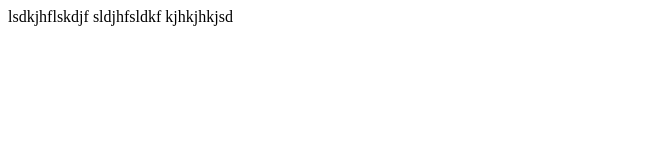
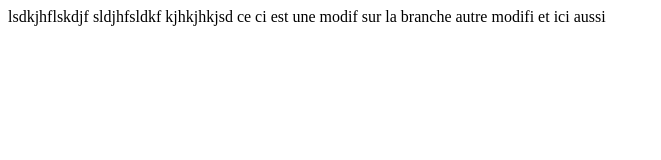
Before and after one commit to MohamedMessabihi/TP2, a plain HTML site: page index.html in a window 1280 px wide. Shown: the whole page, without its empty margins (0-661 px from the left). Drawn offline with Linux system fonts and the light colour scheme.

Commit message:
mofid autremodi

```diff
--- a/index.html
+++ b/index.html
@@ -8,6 +8,6 @@
 </head>
 <body>
 	  kjhkjhkjsd
-
-</body>
+ ce ci est une modif sur la branche autre modifi
+</body>  et ici aussi
 </html>
```
